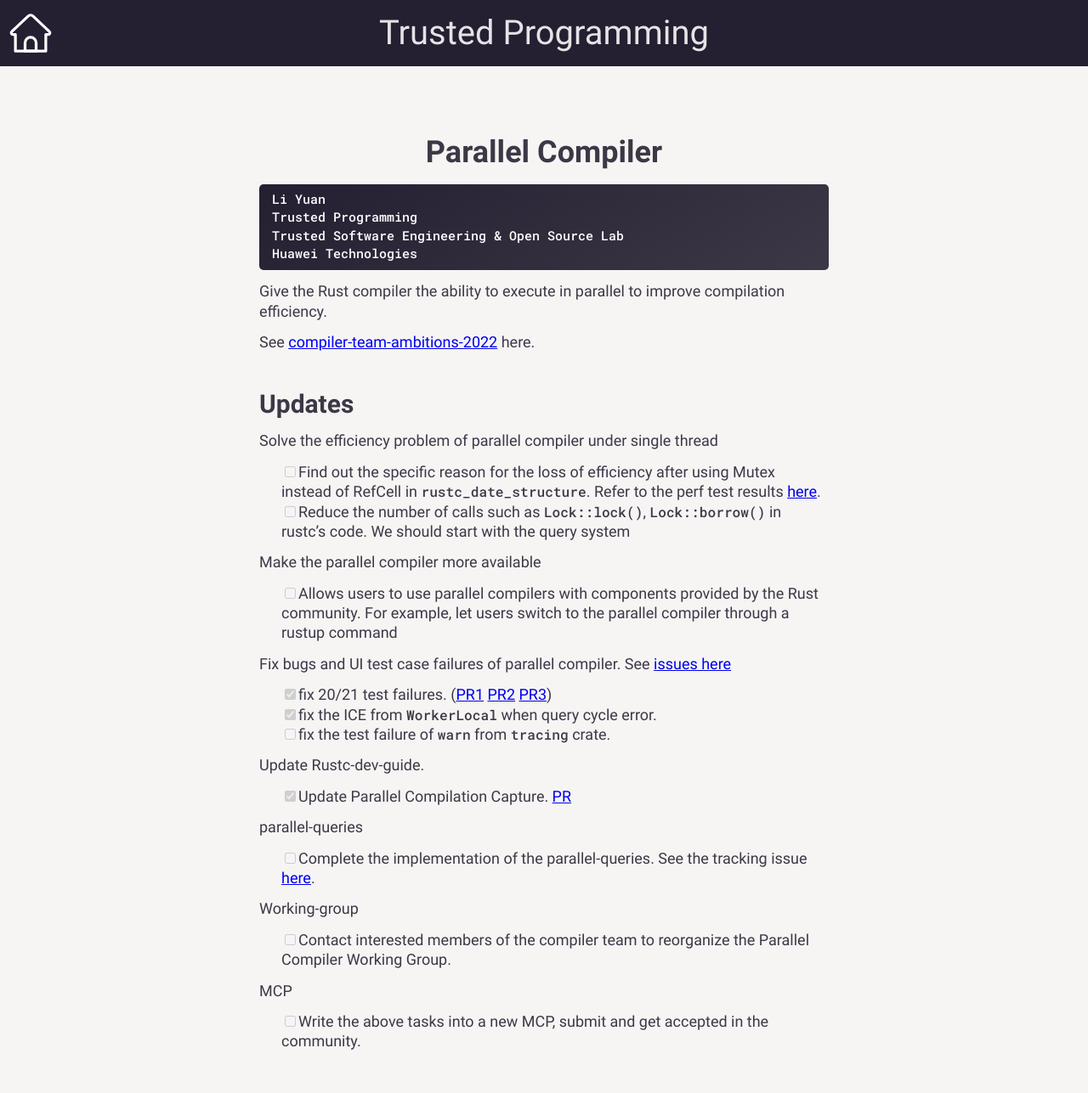
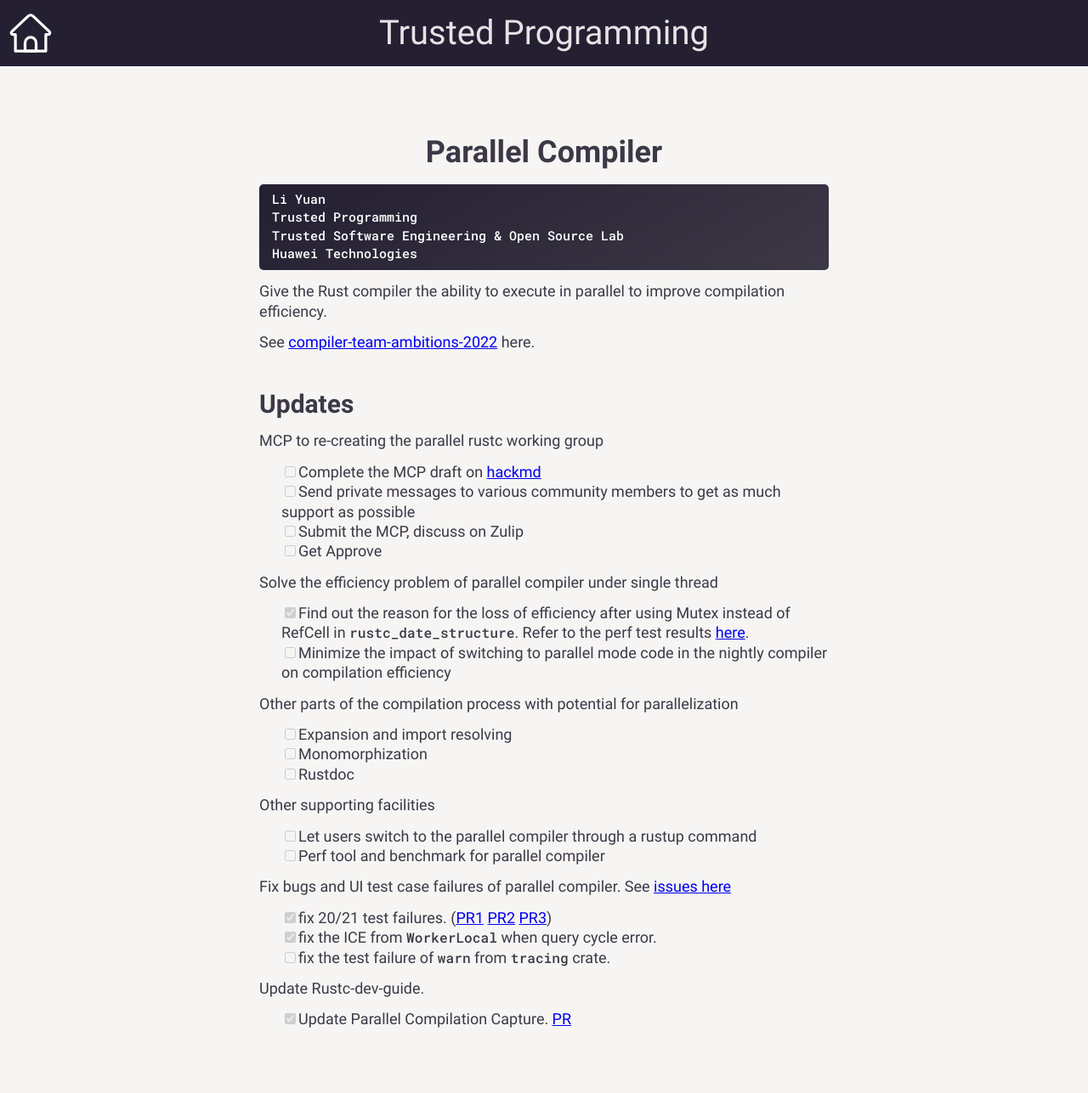
Before and after one commit to yijunyu/trusted-programming.github.io, a Jekyll site: the page built from articles/work-in-progress/Compiler/ParallelCompiler.md, in a window 1280 px wide. Shown: the whole page at 85% size. Built offline with Jekyll 4.4.1, drawn with Linux system fonts in a browser that asks for light colours; after the commit the page ends 1261 px from its top, so only the background shows below that.

Commit message:
some update

```diff
--- a/articles/work-in-progress/Compiler/ParallelCompiler.md
+++ b/articles/work-in-progress/Compiler/ParallelCompiler.md
@@ -17,12 +17,25 @@
 See [compiler-team-ambitions-2022](https://blog.rust-lang.org/inside-rust/2022/02/22/compiler-team-ambitions-2022.html#faster-builds-aspirations--%EF%B8%8F) here.
 
 ## Updates
+MCP to re-creating the parallel rustc working group
+- [ ] Complete the MCP draft on [hackmd](https://hackmd.io/@TKyxIWXBRqyDPLDPcP0qfg/parallel_rustc_mcp)
+- [ ] Send private messages to various community members to get as much support as possible
+- [ ] Submit the MCP, discuss on Zulip
+- [ ] Get Approve
+
 Solve the efficiency problem of parallel compiler under single thread
-- [ ] Find out the specific reason for the loss of efficiency after using Mutex instead of RefCell in `rustc_date_structure`. Refer to the perf test results [here](https://github.com/rust-lang/rust/pull/101566#issuecomment-1276331871).
-- [ ] Reduce the number of calls such as `Lock::lock()`, `Lock::borrow()` in rustc's code. We should start with the query system
+- [x] Find out the reason for the loss of efficiency after using Mutex instead of RefCell in `rustc_date_structure`.
+Refer to the perf test results [here](https://github.com/rust-lang/rust/pull/101566#issuecomment-1276331871).
+- [ ] Minimize the impact of switching to parallel mode code in the nightly compiler on compilation efficiency
 
-Make the parallel compiler more available
-- [ ] Allows users to use parallel compilers with components provided by the Rust community. For example, let users switch to the parallel compiler through a rustup command
+Other parts of the compilation process with potential for parallelization
+- [ ] Expansion and import resolving
+- [ ] Monomorphization
+- [ ] Rustdoc
+
+Other supporting facilities
+- [ ] Let users switch to the parallel compiler through a rustup command
+- [ ] Perf tool and benchmark for parallel compiler
 
 Fix bugs and UI test case failures of parallel compiler. See [issues here](https://github.com/rust-lang/rust/labels/WG-compiler-parallel)
 - [x] fix 20/21 test failures. ([PR1](https://github.com/rust-lang/rust/pull/97307) [PR2](https://github.com/rust-lang/rust/pull/98570) [PR3](https://github.com/rust-lang/rust/pull/99457))
@@ -31,12 +44,3 @@
 
 Update Rustc-dev-guide.
 - [x] Update Parallel Compilation Capture. [PR](https://github.com/rust-lang/rustc-dev-guide/pull/1432)
-
-parallel-queries
-- [ ] Complete the implementation of the parallel-queries. See the tracking issue [here](https://github.com/rust-lang/rust/issues/48685).
-
-Working-group
-- [ ] Contact interested members of the compiler team to reorganize the Parallel Compiler Working Group.
-
-MCP
-- [ ] Write the above tasks into a new MCP, submit and get accepted in the community.
```
Also changed, not shown: articles/work-in-progress/Compiler/AutoParallelization.md (+18 -0 lines), images/2022-10-27/01.png (added), images/2022-10-27/02.png (added).
